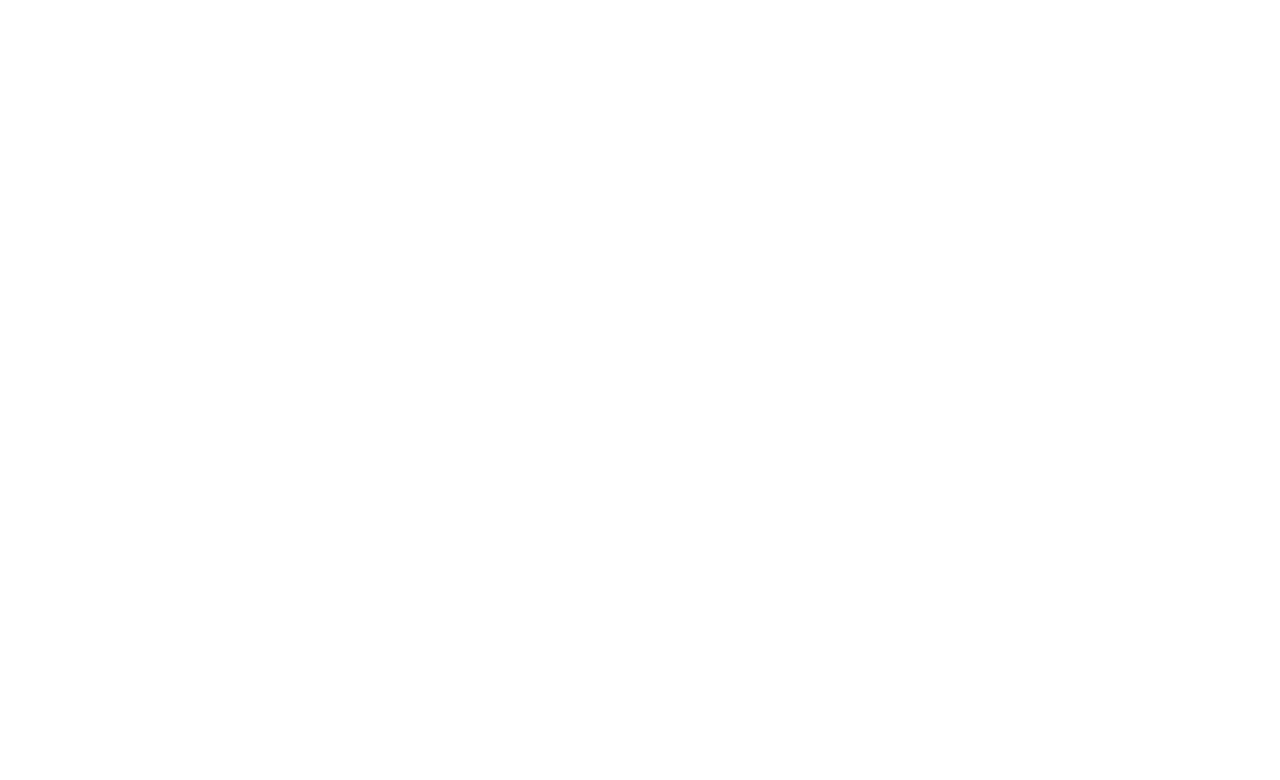
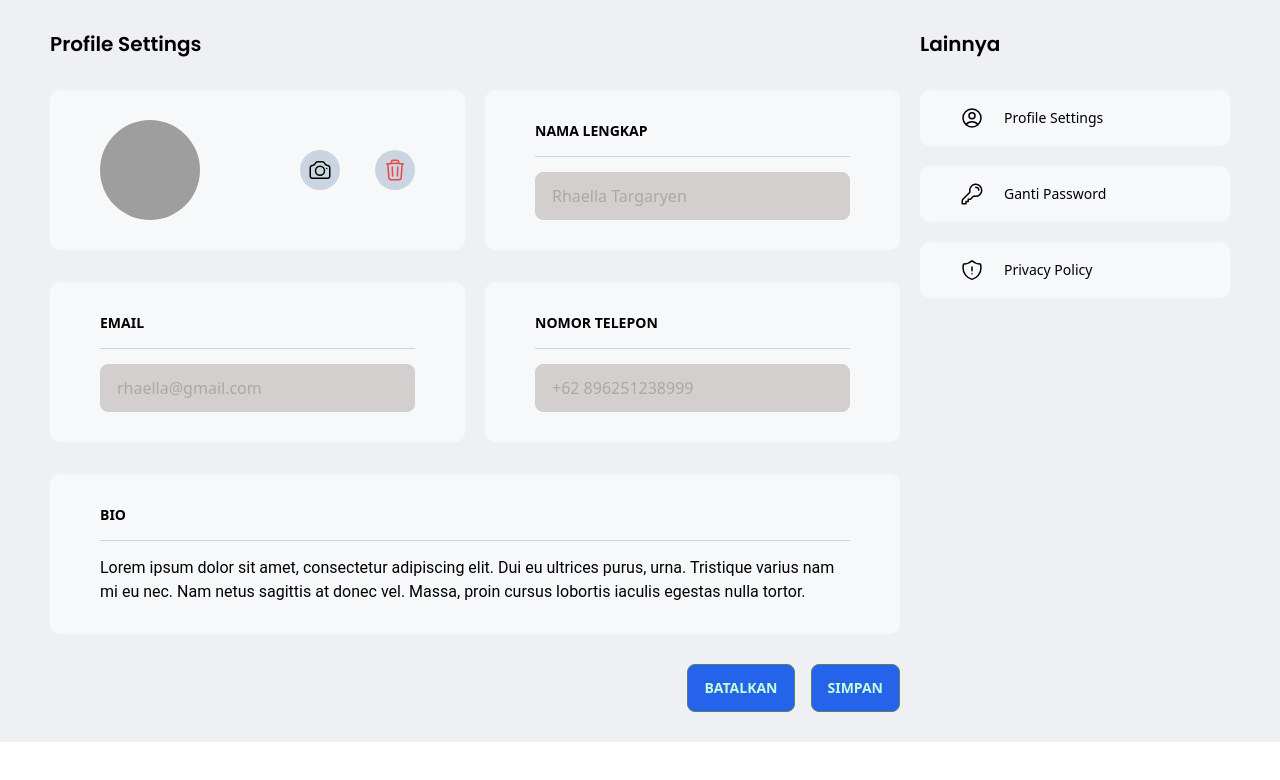
Before and after one commit to el-abraham/e-proctor, a React (Vite) app in the folder frontend/: page /pengaturan in a window 1280 px wide. Before the commit this address had no page. Shown: the top 780 px of the page. Built offline with nearby package versions, Linux system fonts and the light colour scheme; grey boxes are pictures that could not be loaded.

Commit message:
Update pre-exam

```diff
--- a/frontend/src/App.tsx
+++ b/frontend/src/App.tsx
@@ -10,7 +10,11 @@ import DetailUjianGuruIndex from "./pages/proctor/ujian/detail/detail";
 import DetailQuestionsGuru from "./pages/proctor/ujian/detail/questions";
 import DetailSessionsGuru from "./pages/proctor/ujian/detail/session";
 import Session from "./pages/session";
+
+import AfterExam from "./pages/session/after-exam";
 import PreExam from "./pages/session/pre-exam";
+import Pengaturan from "./pages/siswa/pengaturan";
+
 import JadwalUjianSiswa from "./pages/siswa/ujian/jadwal";
 import SelesaiUjianSiswa from "./pages/siswa/ujian/selesai";
 import Ujian from "./pages/ujian";
@@ -49,6 +53,7 @@ const App = () => {
         path="/q/bank/create"
         element={<ProtectedRoute outlet={<BankSoalBuatPertanyaan />} />}
       />
+
       <Route
         path="/exam/session"
         element={<ProtectedRoute outlet={<Session />} />}
@@ -57,6 +62,10 @@ const App = () => {
         path="/exam/session/pre"
         element={<ProtectedRoute outlet={<PreExam />} />}
       />
+
+      <Route path="/pengaturan" element={<Pengaturan />} />
+
+      <Route path="/exam/session/finish" element={<AfterExam />} />
     </Routes>
   );
 };
--- a/frontend/src/pages/session/index.tsx
+++ b/frontend/src/pages/session/index.tsx
@@ -195,8 +195,8 @@ export default function Session() {
           </div>
           <div className="w-[310px]">
             <div>
-              <span className="font-mono text-2xl">
-                <CountDownTimer hours={0} minutes={120} seconds={3} />
+              <span className="font-mono text-2xl text-center">
+                <CountDownTimer hours={1} minutes={0} seconds={3} />
               </span>
             </div>
             <div className="mt-5 mb-5 pb-3 card w-full bg-white rounded-md shadow-md">
--- a/frontend/src/pages/session/pre-exam.tsx
+++ b/frontend/src/pages/session/pre-exam.tsx
@@ -6,12 +6,18 @@ import {
   PlayIcon,
   XCircleIcon,
 } from "@heroicons/react/24/outline";
-import { Link } from "react-router-dom";
-// import DashedLine from "../../assets/dashedline.png";
-// import DashedLine from "../../assets/dashedline.png";
+
+import { Link, useNavigate } from "react-router-dom";
+// import DashedLine from "../../../assets/dashedline.png";
+
 import Button from "../../components/forms/Button";
 
 export default function PreExam() {
+  const navigate = useNavigate();
+  const StartUjian = () => {
+    navigate("/exam/session/");
+  };
+
   return (
     // bg-[#272343]
     // bg-[#EFF0F3]
@@ -146,7 +152,10 @@ export default function PreExam() {
           {/* BUTTON MULAI UJIAN */}
           <Button className="w-full mt-[140px]">
             <PlayIcon className="w-6 h-6 mr-4" />
-            <p className="font-['Open Sans'] font-semibold text-sm">
+            <p
+              className="font-['Open Sans'] font-semibold text-sm"
+              onClick={StartUjian}
+            >
               Mulai Ujian
             </p>
           </Button>
--- /dev/null
+++ b/frontend/src/pages/siswa/pengaturan.tsx
@@ -0,0 +1,139 @@
+import {
+  CameraIcon,
+  KeyIcon,
+  ShieldExclamationIcon,
+  TrashIcon,
+  UserCircleIcon,
+  XCircleIcon,
+} from "@heroicons/react/24/outline";
+import { useNavigate } from "react-router-dom";
+import Button from "../../components/forms/Button";
+
+export default function Pengaturan() {
+  const navigate = useNavigate();
+  const Batalkan = () => {
+    navigate("/");
+  };
+
+  return (
+    <div className="App bg-[#EFF0F3] py-[30px] px-[50px] flex">
+      <div className="">
+        <h1 className="font-['Poppins'] text-xl font-semibold">
+          Profile Settings
+        </h1>
+        {/* GRID 1 */}
+        <div className="grid grid-cols-2 gap-5">
+          {/* PROFILE */}
+          <div className="py-5 flex bg-[#F7F8F9] rounded-[10px] mt-[32px]">
+            {/* AVATAR */}
+            <div className="avatar ml-[50px] ">
+              <div className="rounded-full w-[100px] h-[100px] self-center">
+                <img src="https://placeimg.com/192/192/people" className="" />
+              </div>
+            </div>
+            <div className="flex gap-[35px] justify-end w-full mr-[50px]">
+              <div className="p-2 self-center bg-slate-300 rounded-full">
+                <CameraIcon className="w-6 h-6" />
+              </div>
+              <div className="p-2 self-center bg-slate-300 rounded-full">
+                <TrashIcon className="w-6 h-6 text-red-500" />
+              </div>
+            </div>
+          </div>
+
+          <div className="bg-[#F7F8F9] mt-[32px] px-[50px] py-[30px] rounded-[10px]">
+            <div className="border-b border-slate-300 pb-[15px]">
+              <h1 className="font-semibold text-[14px] self-center">
+                NAMA LENGKAP
+              </h1>
+            </div>
+            <input
+              type="text"
+              placeholder="Rhaella Targaryen"
+              className=" mt-[15px] input input-bordered w-full"
+              disabled
+            />
+          </div>
+        </div>
+
+        {/* GRID 2 */}
+        <div className="grid grid-cols-2 gap-5">
+          <div className="bg-[#F7F8F9] mt-[32px] px-[50px] py-[30px] rounded-[10px]">
+            <div className="border-b border-slate-300 pb-[15px]">
+              <h1 className="font-semibold text-[14px] self-center ml">
+                EMAIL
+              </h1>
+            </div>
+            <input
+              type="text"
+              placeholder="rhaella@gmail.com"
+              className=" mt-[15px] input input-bordered w-full"
+              disabled
+            />
+          </div>
+
+          <div className="bg-[#F7F8F9] mt-[32px] px-[50px] py-[30px] rounded-[10px]">
+            <div className="border-b border-slate-300 pb-[15px]">
+              <h1 className="font-semibold text-[14px] self-center ml">
+                NOMOR TELEPON
+              </h1>
+            </div>
+            <input
+              type="text"
+              placeholder="+62 896251238999"
+              className=" mt-[15px] input input-bordered w-full"
+              disabled
+            />
+          </div>
+        </div>
+
+        {/* BIO */}
+        <div className="mt-[32px]">
+          <div className="bg-[#F7F8F9] mt-[32px] px-[50px] py-[30px] rounded-[10px]">
+            <div className="border-b border-slate-300 pb-[15px]">
+              <h1 className="font-semibold text-[14px] self-center ml">BIO</h1>
+            </div>
+            <p className=" mt-[15px] leading-[150%] font-['Roboto']">
+              Lorem ipsum dolor sit amet, consectetur adipiscing elit. Dui eu
+              ultrices purus, urna. Tristique varius nam mi eu nec. Nam netus
+              sagittis at donec vel. Massa, proin cursus lobortis iaculis
+              egestas nulla tortor.
+            </p>
+          </div>
+        </div>
+
+        <div className="justify-end flex pt-[30px] gap-4">
+          <Button onClick={Batalkan}>
+            <p>Batalkan</p>
+          </Button>
+          <Button>
+            <p>Simpan</p>
+          </Button>
+        </div>
+      </div>
+
+      <div className="ml-5">
+        <h1 className="font-['Poppins'] text-xl font-semibold">Lainnya</h1>
+
+        <div className="flex py-4 px-10 bg-[#F7F8F9] w-[310px] mt-8 rounded-[10px] cursor-pointer">
+          <UserCircleIcon className="w-6 h-6 self-center mr-5" />
+          <p className="font-['Open Sans'] text-sm self-center">
+            Profile Settings
+          </p>
+        </div>
+        <div className="flex py-4 px-10 bg-[#F7F8F9] w-[310px] mt-5 rounded-[10px] cursor-pointer">
+          <KeyIcon className="w-6 h-6 self-center mr-5" />
+          <p className="font-['Open Sans'] text-sm self-center">
+            Ganti Password
+          </p>
+        </div>
+        <div className="flex py-4 px-10 bg-[#F7F8F9] w-[310px] mt-5 rounded-[10px] cursor-pointer">
+          <ShieldExclamationIcon className="w-6 h-6 self-center mr-5" />
+          <p className="font-['Open Sans'] text-sm self-center">
+            Privacy Policy
+          </p>
+        </div>
+      </div>
+    </div>
+  );
+}
--- a/frontend/src/pages/siswa/ujian/detail.tsx
+++ b/frontend/src/pages/siswa/ujian/detail.tsx
@@ -25,8 +25,8 @@ const DetailUjianSiswa = () => {
   const [detailUjian, setDetailUjian] = useRecoilState(detailUjianState);
   const [loading, setLoading] = useState(true);
 
-  const InSession = () => {
-    navigate("/exam/session");
+  const PreExam = () => {
+    navigate("/exam/session/finish/preexam");
   };
 
   // useEffect(() => {}, []);
@@ -155,7 +155,7 @@ const DetailUjianSiswa = () => {
           </div>
         </div>
         <div className="flex justify-end mt-[52px]">
-          <Button className="hover:bg-none" onClick={InSession}>
+          <Button className="hover:bg-none" onClick={PreExam}>
             Ke Ujian Anda
           </Button>
         </div>
--- a/frontend/src/pages/siswa/ujian/index.tsx
+++ b/frontend/src/pages/siswa/ujian/index.tsx
@@ -3,7 +3,6 @@ import {
   ClockIcon,
   MagnifyingGlassIcon,
 } from "@heroicons/react/24/outline";
-import { useEffect, useState } from "react";
 import { Link, useNavigate } from "react-router-dom";
 import { useRecoilValue } from "recoil";
 import Button from "../../../components/forms/Button";
@@ -18,8 +17,6 @@ import SidebarSiswa, {
   NavbarSiswa,
 } from "../../../components/sidebar/SidebarSiswa";
 import TabsSiswa from "../../../components/tabs/TabsSiswa";
-import useUjianActions from "../../../_actions/ujian.actions";
-import { QuizInstanceRes } from "../../../_api/quiz";
 import { ujianListState } from "../../../_state/ujian.state";
 
 export default function UjianSiswa() {
@@ -66,7 +63,9 @@ export default function UjianSiswa() {
               Hari ini
             </h1>
             <div className="flex rounded-full w-8 h-8 bg-[#FBFCFC]">
-              <p className="m-auto font-['Poppins'] font-semibold text-sm">2</p>
+              <p className="m-auto font-['Poppins'] font-semibold text-sm">
+                {ujian.length}
+              </p>
             </div>
           </div>
           {/* MULAI GRID */}
```
Also changed, not shown: frontend/src/components/others/countdown.tsx (+0 -16 lines), frontend/src/pages/siswa/ujian/selesai.tsx (+13 -20 lines), 1 other file (tests, documents, lock files or other folders).
